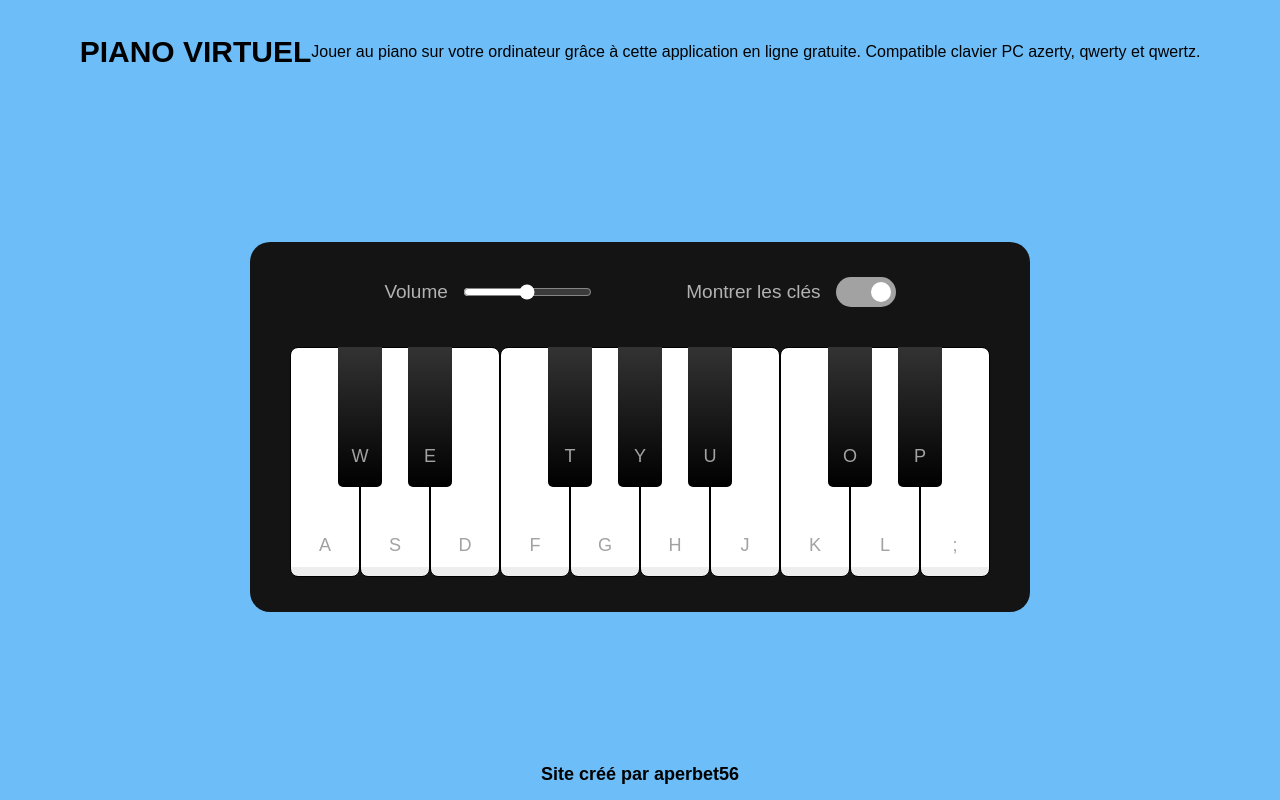
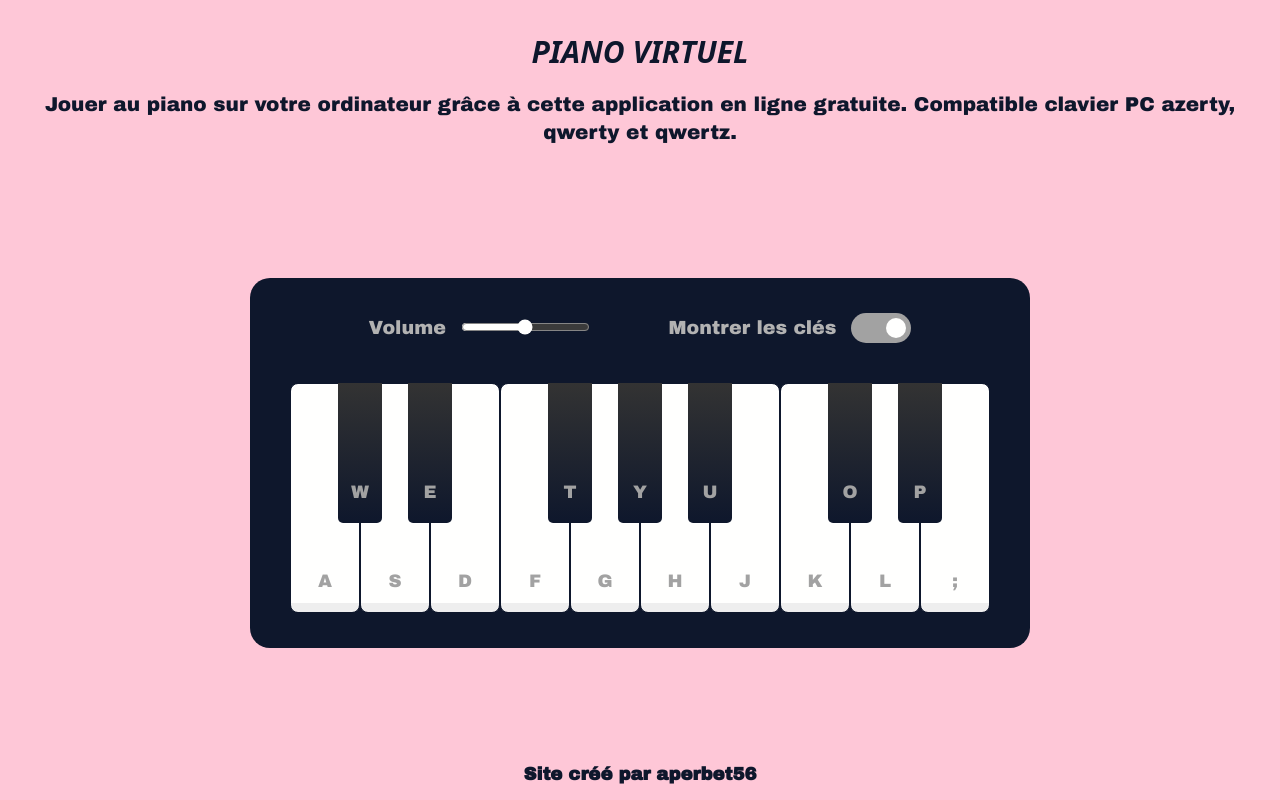
Before and after one commit to aperbet56/playable_piano, a plain HTML site: page index.html in a window 1280 px wide. Drawn offline with Linux system fonts and the light colour scheme; a web font is replaced by a local one.

Commit message:
Mise à jour du style + modification des couleurs + stylisation du paragraphe

```diff
--- a/style.css
+++ b/style.css
@@ -1,9 +1,16 @@
+/**** Importation des polices "Archivo Black" et "Libertinus Keyboard" ****/
+
+@import url('https://fonts.googleapis.com/css2?family=Archivo+Black&family=Libertinus+Keyboard&display=swap');
+
 /**** Reset ****/
 
 * {
     margin: 0;
     padding: 0;
     box-sizing: border-box;
+}
+
+ul {
     list-style-type: none;
 }
 
@@ -15,22 +22,41 @@ body {
     display: flex;
     flex-direction: column;
     align-items: center;
-    background-color: #6dbef8;
-    font-family: sans-serif;
+    background-color: #fec7d7;
+    color: #0e172c;
+    font-family: "Archivo Black", sans-serif;
 }
 
-header, footer {
+header,
+footer {
     display: flex;
     justify-content: center;
     align-items: center;
     padding: 15px;
 }
 
+header {
+    flex-direction: column;
+}
+
+header h1,
+header p {
+    text-align: center;
+}
+
 header h1 {
     text-transform: uppercase;
     text-align: center;
     font-size: 30px;
-    font-weight: 700;
+    font-family: "Libertinus Keyboard", system-ui;
+    font-style: italic;
+}
+
+header p {
+    font-family: "Archivo Black", sans-serif;
+    font-size: 20px;
+    margin-bottom: 15px;
+    line-height: 1.4;
 }
 
 .main__content {
@@ -47,7 +73,7 @@ header h1 {
     width: 100%;
     border-radius: 20px;
     padding: 35px 40px;
-    background-color: #141414;
+    background-color: #0e172c;
 }
 
 .header {
@@ -69,7 +95,7 @@ header h1 {
 }
 
 .volume__slider input {
-    accent-color: #ffffff;
+    accent-color: #fffffe;
 }
 
 .keys__checkbox input {
@@ -97,7 +123,7 @@ header h1 {
 
 .keys__checkbox input:checked::before {
     left: 35px;
-    background: #ffffff;
+    background-color: #fffffe;
 }
 
 .piano__keys {
@@ -117,13 +143,13 @@ header h1 {
     width: 70px;
     height: 230px;
     border-radius: 8px;
-    border: 1px solid #000000;
-    background-image: linear-gradient(#ffffff 96%, #eeeeee 4%);
+    border: 1px solid #0e172c;
+    background-image: linear-gradient(#fffffe 96%, #eeeeee 4%);
 }
 
 .piano__keys .white.active {
-    box-shadow: inset -5px 5px 20px rgba(0,0,0,0.2);
-    background-image: linear-gradient(to bottom, #ffffff 0%, #eeeeee 100%);
+    box-shadow: inset -5px 5px 20px rgba(0, 0, 0, 0.2);
+    background-image: linear-gradient(to bottom, #fffffe 0%, #eeeeee 100%);
 }
 
 .piano__keys .black {
@@ -132,12 +158,12 @@ header h1 {
     z-index: 2;
     margin: 0 -22px 0 -22px;
     border-radius: 0 0 5px 5px;
-    background-image: linear-gradient(#333333, #000000);
+    background-image: linear-gradient(#333333, #0e172c);
 }
 
 .piano__keys .black.active {
     box-shadow: inset -5px 5px 10px rgba(255, 255, 255, 0.1);
-    background-image: linear-gradient(to bottom, #000000, #434343);
+    background-image: linear-gradient(to bottom, #0e172c, #434343);
 }
 
 .piano__keys span {
@@ -166,7 +192,7 @@ footer span {
         justify-content: center;
     }
 
-    .volume__title{
+    .volume__title {
         margin-top: -20px;
     }
 
@@ -179,18 +205,21 @@ footer span {
     .piano__keys .key:where(:nth-child(9), :nth-child(10)) {
         display: none;
     }
+
     .piano__keys .black {
         height: 100px;
         width: 40px;
         margin: 0 -20px 0 -20px;
     }
+
     .piano__keys .white {
         height: 180px;
         width: 60px;
     }
 }
 
-@media  screen and (max-width: 435px) {
+@media screen and (max-width: 435px) {
+
     .piano__keys .key:nth-child(13),
     .piano__keys .key:nth-child(14),
     .piano__keys .key:nth-child(15),
@@ -198,6 +227,7 @@ footer span {
     .piano__keys .key:nth-child(17) {
         display: none;
     }
+
     .piano__keys .white {
         width: 50px;
     }
```
